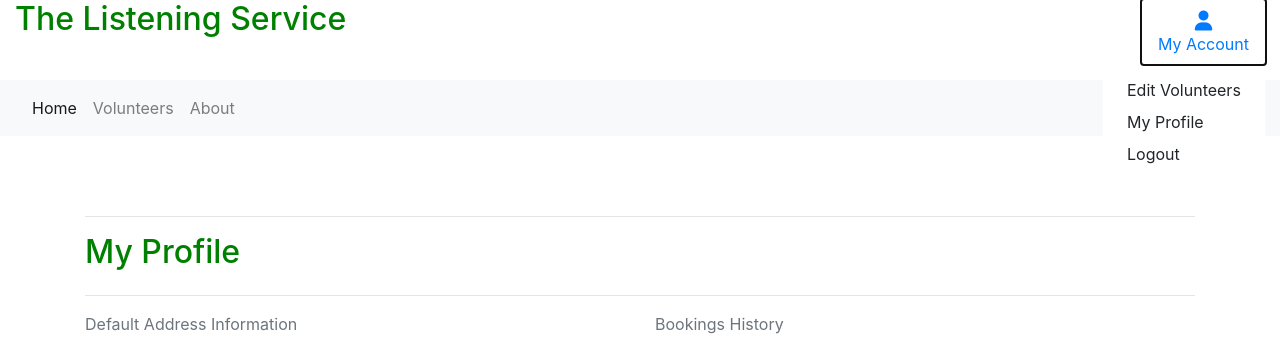
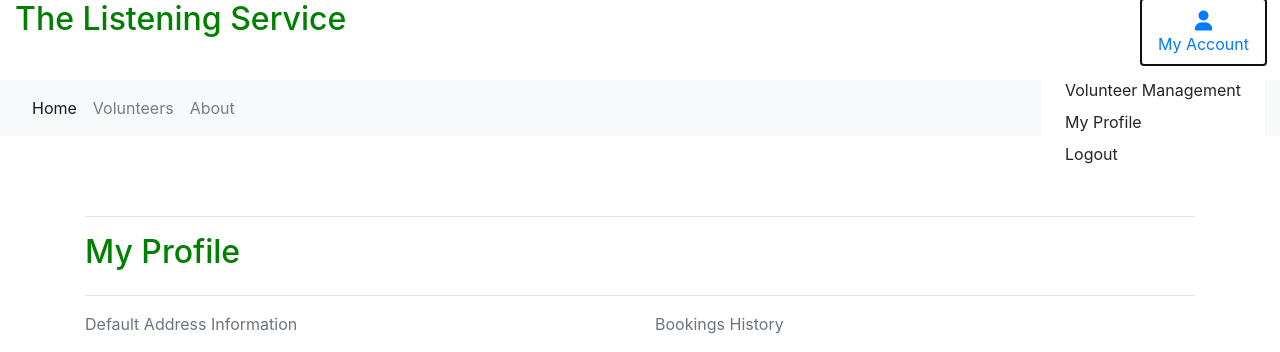
Before and after one commit to llewelyn-williams/the-listening-service, a Django app: page /profile/ in a window 1280 px wide, after a click on "My Account". Shown: the top 352 px of the page. Run offline with Django 3.2, Linux system fonts and the light colour scheme; the visitor is signed in with stand-in values (Sample User, id 1); data comes from the database, SQL or seed files in the repository; data that the repository does not hold is empty; some libraries are stand-ins or nearby versions.

Commit message:
feat: Complete adding volunteers functionality
Handling of POST data from the form on add_volunteer.html via the view
to create a new record.

```diff
--- a/profiles/views.py
+++ b/profiles/views.py
@@ -16,8 +16,10 @@ def profile(request):
         if form.is_valid():
             form.save()
             messages.success(request, 'Profile updated successfully')
-
-    form = UserProfileForm(instance=profile)
+        else:
+            messages.error(request, 'Update failed. Please ensure the form is valid.')
+    else:
+        form = UserProfileForm(instance=profile)
     orders = profile.orders.all()
 
     template = 'profiles/profile.html'
--- a/templates/base.html
+++ b/templates/base.html
@@ -61,7 +61,7 @@
                       <div class="dropdown-menu dropdown-menu-right border-0" aria-labelledby="user-options">
                           {% if request.user.is_authenticated %}
                               {% if request.user.is_superuser %}
-                                  <a href="" class="dropdown-item">Edit Volunteers</a>
+                                  <a href="{% url 'add_volunteer' %}" class="dropdown-item">Volunteer Management</a>
                               {% endif %}
                               <a href="{% url 'profile' %}" class="dropdown-item">My Profile</a>
                               <a href="{% url 'account_logout' %}" class="dropdown-item">Logout</a>
--- a/templates/includes/mobile-top-header.html
+++ b/templates/includes/mobile-top-header.html
@@ -8,7 +8,7 @@
     <div class="dropdown-menu dropdown-menu-right border-0" aria-labelledby="user-options">
         {% if request.user.is_authenticated %}
             {% if request.user.is_superuser %}
-                <a href="" class="dropdown-item">Volunteer Management</a>
+                <a href="{% url 'add_volunteer' %}" class="dropdown-item">Volunteer Management</a>
             {% endif %}
             <a href="{% url 'profile' %}" class="dropdown-item">My Profile</a>
             <a href="{% url 'account_logout' %}" class="dropdown-item">Logout</a>
--- a/volunteers/templates/volunteers/add_volunteer.html
+++ b/volunteers/templates/volunteers/add_volunteer.html
@@ -28,7 +28,7 @@
                     {{ form | crispy }}
                     <div class="text-right">
                         <a class="btn btn-outline-black rounded-0" href="{% url 'volunteers' %}">Cancel</a>
-                        <button class="btn btn-black rounded-0" type="submit">Add Product</button>
+                        <button class="btn btn-black rounded-0" type="submit">Add Volunteer</button>
                     </div>
                 </form>
             </div>
```
Also changed, not shown: volunteers/views.py (+11 -1 lines).
